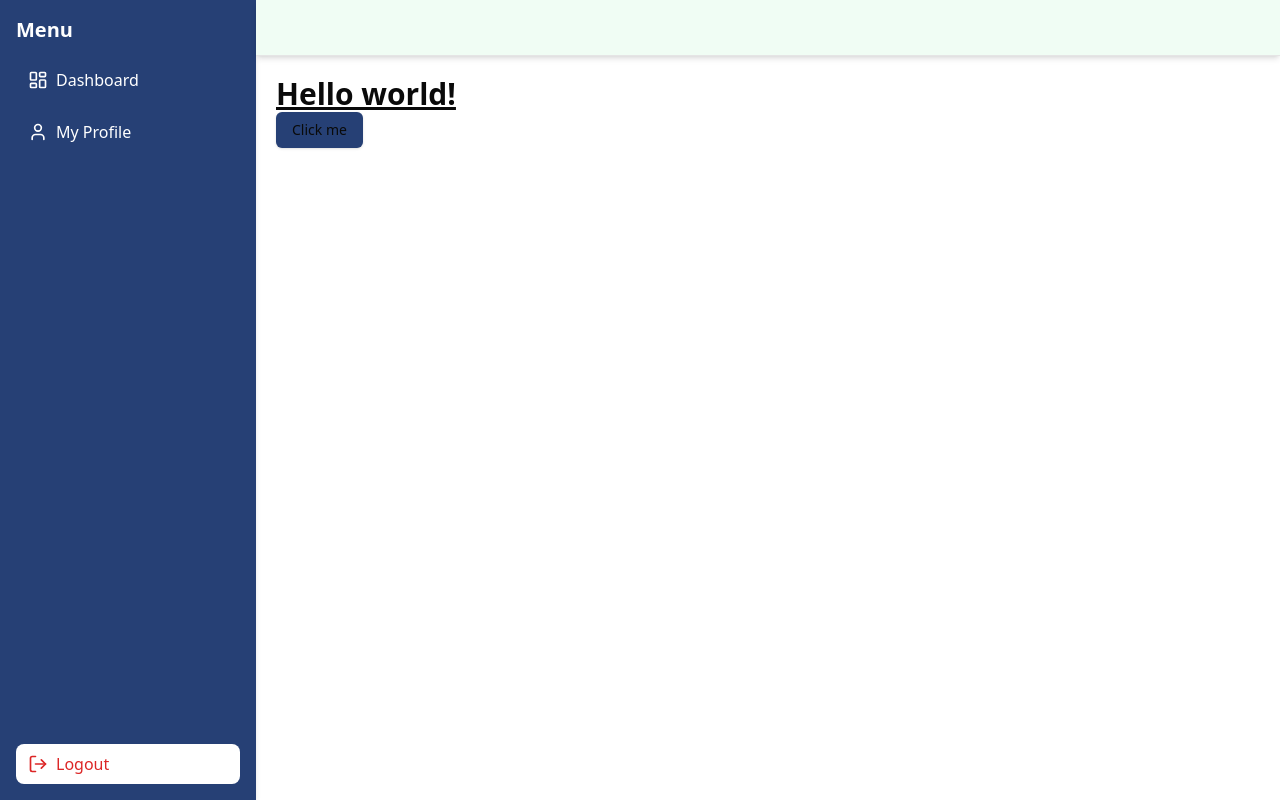
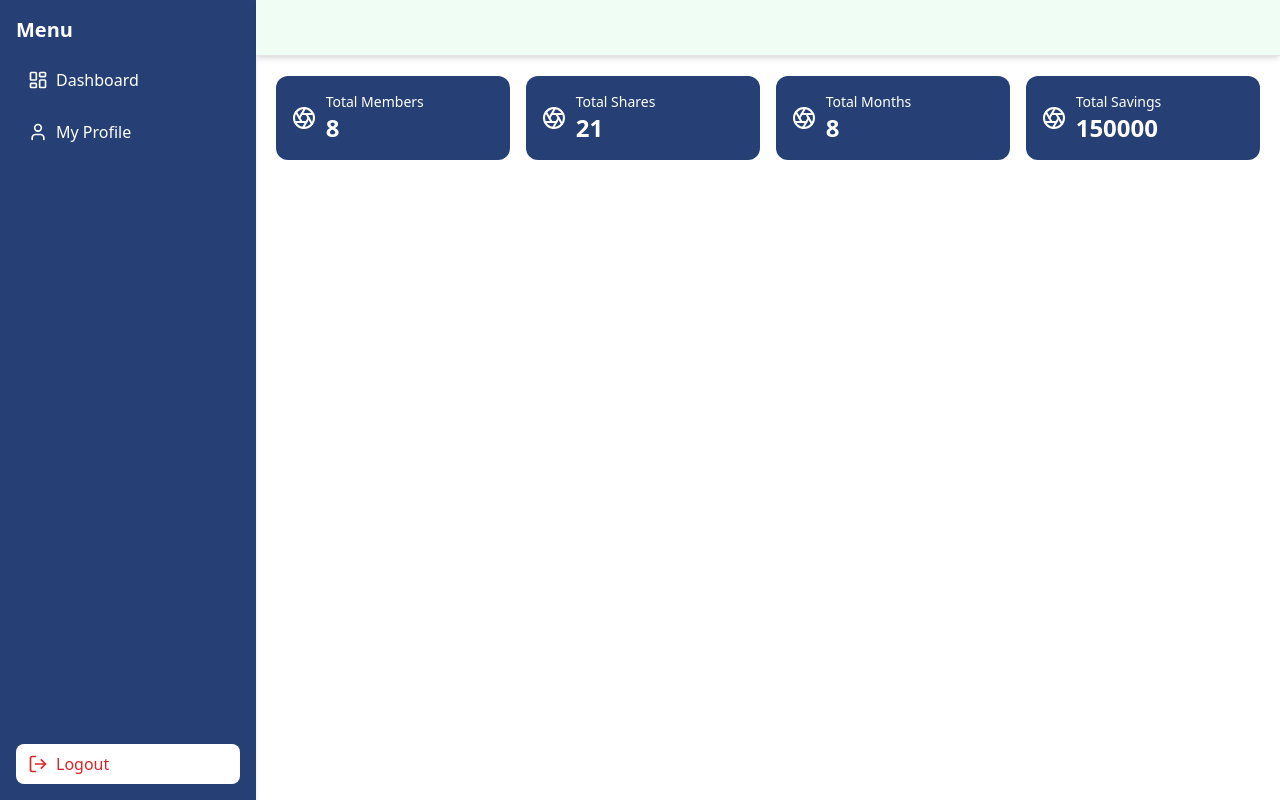
Before and after one commit to ishrafil-hossain/agrajatra, a Next.js app: page / in a window 1280 px wide. Built offline with nearby package versions, Linux system fonts and the light colour scheme.

Commit message:
added summary card

```diff
--- a/app/page.tsx
+++ b/app/page.tsx
@@ -1,11 +1,10 @@
-import { Button } from "@/components/ui/button";
+import SummaryCard from "@/components/custom/SummaryCard";
 import React from "react";
 
 const page = () => {
   return (
     <div>
-      <h1 className="text-3xl font-bold underline">Hello world!</h1>
-        <Button>Click me</Button>
+      <SummaryCard />
     </div>
   );
 };
--- /dev/null
+++ b/components/custom/SummaryCard.tsx
@@ -0,0 +1,23 @@
+import { summaries } from "@/dummy/fakeData";
+import { Aperture } from "lucide-react";
+import React from "react";
+
+const SummaryCard = () => {
+  return (
+    <div className="grid grid-cols-1 sm:grid-cols-2 md:grid-cols-4 gap-4">
+      {summaries.map((item, index) => (
+        <div key={index} className="p-4 bg-[#264075] text-white rounded-xl grid grid-cols-12 items-center">
+          <div className="col-span-2">
+            <Aperture />
+          </div>
+          <div className="col-span-9">
+            <h4 className="text-sm whitespace-nowrap">{item?.title}</h4>
+            <span className="text-2xl font-semibold">{item?.value}</span>
+          </div>
+        </div>
+      ))}
+    </div>
+  );
+};
+
+export default SummaryCard;
--- /dev/null
+++ b/dummy/fakeData.ts
@@ -0,0 +1,22 @@
+export const summaries = [
+    {
+      id: 1,
+      title: "Total Members",
+      value: 8,
+    },
+    {
+      id: 2,
+      title: "Total Shares",
+      value: 21,
+    },
+    {
+      id: 3,
+      title: "Total Months",
+      value: 8,
+    },
+    {
+      id: 4,
+      title: "Total Savings",
+      value: 150000,
+    },
+  ];
```
